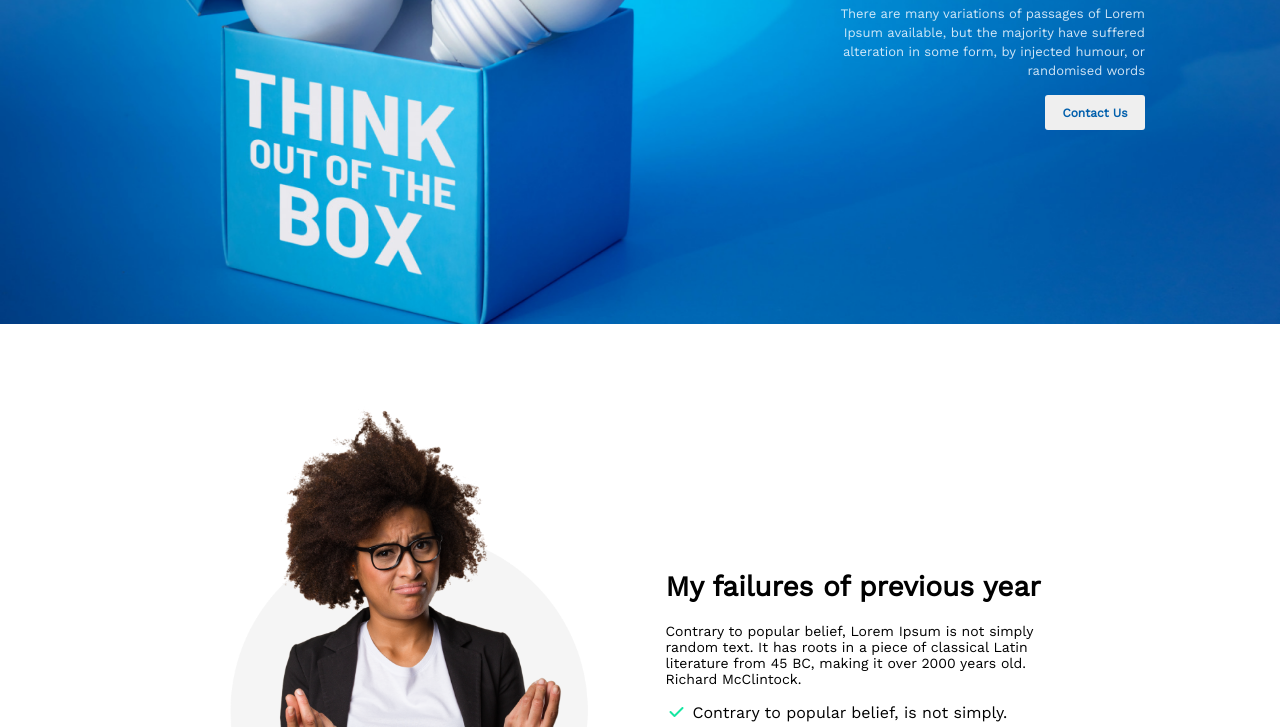
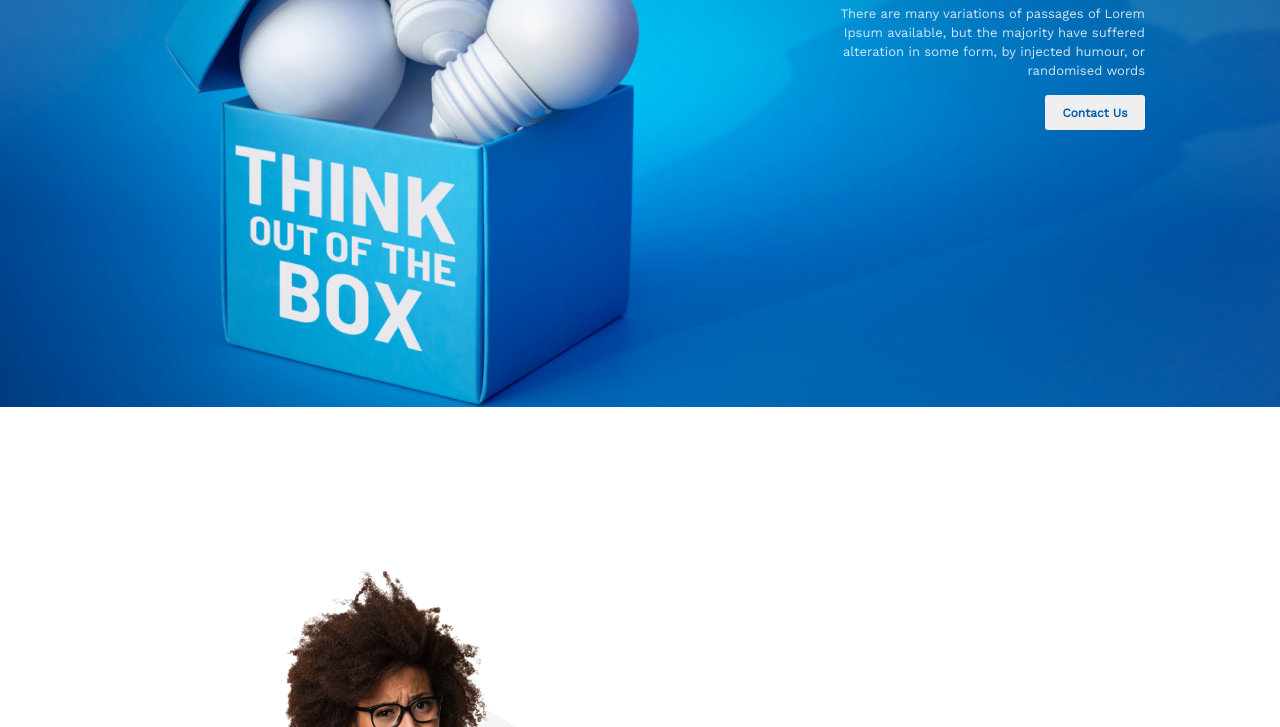
Before and after one commit to Sakib360360/new-year-me, a plain HTML site: page index.html in a window 1280 px wide. Shown: the part 316-1043 px from the top of the page. Drawn offline with nearby package versions, Linux system fonts and the light colour scheme.

Commit message:
height fixed

```diff
--- a/style.css
+++ b/style.css
@@ -5,13 +5,13 @@
     font-family: 'Work Sans', sans-serif;
 }
 /* Header section */
-header{
-    background-image: url("./images/banner/banner3.png");
-    background-size: cover;
+header {
+    background-image: url(./images/banner/banner3.png);
+    background-size: 100%;
     background-repeat: no-repeat;
-    /* background-position: center; */
+    background-position: center;
     width: 100%;
-    height: 640px;
+    height: 100vh;
 }
 .header-text-container {
     width: 342px;
```
